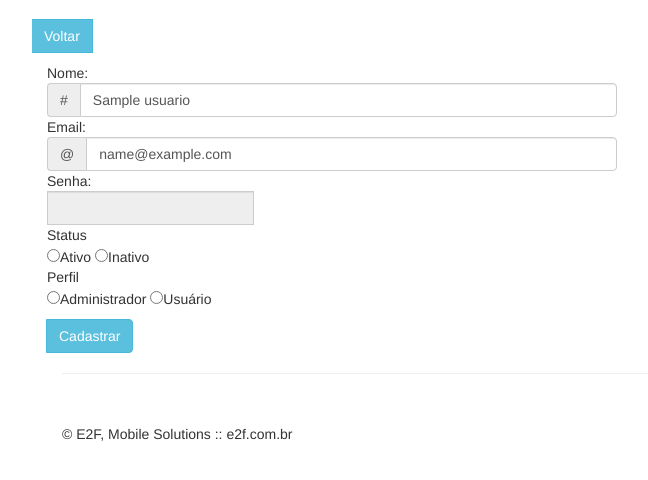
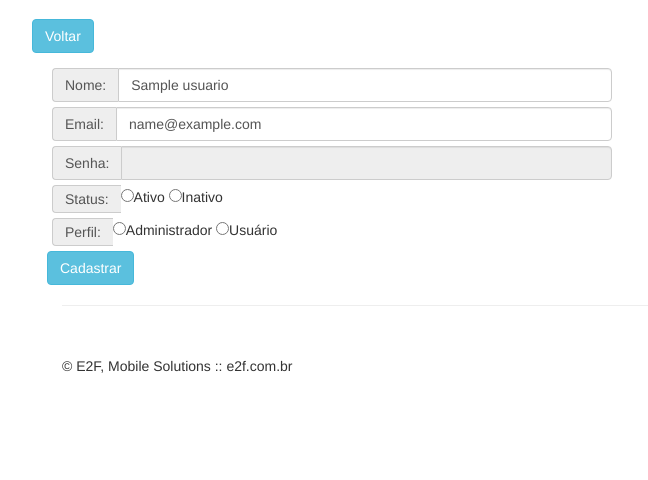
Before and after one commit to franciscomduarte/https-gitlab.com-e2f-monitoramento, a PHP site: page /index.php?pg=5&acao=a&id=1 in a window 1280 px wide. Shown: the part 51-531 px from the top of the page, without its empty margins (8-656 px from the left). Run offline with PHP 8.4, Linux system fonts and the light colour scheme; the visitor is signed in with stand-in values (Sample User, id 1); tables that the repository leaves empty or names only in its code hold one stand-in row (values such as "Sample post"); data that the repository does not hold is empty.

Commit message:
git-svn-id: svn://e2f.com.br/e2f/apps/scc_cerimonial@1104 f2c8e972-50ed-4da8-97be-2e774d6a7978

```diff
--- a/usuario/novo-usuario.php
+++ b/usuario/novo-usuario.php
@@ -22,59 +22,55 @@
 	<div class="row">
 		<div class="table-responsive">
 
-			<fieldset legend="Pesquisar">
 				<form method="post" action="index.php?pg=2">
 					<div class="row">
 						<div class="col-lg-6">
 
-							<span class="input-group-btn">
 								<button class="btn btn-info" type="button"
 									onclick="history.go(-1);">Voltar</button>
-							</span>
 
 						</div>
 					</div>
 					<!-- /.row -->
 				</form>
-			</fieldset>
 		</div>
 		<p>
 
 		<form action="usuario/gravar-usuario.php?acao=<?php echo $acao?>" method="post">
 			<input type="hidden" name="id" value="<?php echo $id?>">
 			<div class="col-lg-6">
-				Nome:
-				<div class="input-group">
-					<span class="input-group-addon">#</span>
+
+				<div class="input-group" style="margin: 5px">
+					<span class="input-group-addon">Nome:</span>
 					<input name="nome" value="<?php echo $nome?>" class="form-control" placeholder="Digite o nome" required>
 				</div>
-				Email:
-				<div class="input-group">
-					<span class="input-group-addon">@</span>
+
+				<div class="input-group" style="margin: 5px">
+					<span class="input-group-addon">Email:</span>
 					<input type="email" name="email" value="<?php echo $email?>" class="form-control" placeholder="Digite o email" required>
 				</div>
-				Senha:
-				<div class="input-group">
+
+				<div class="input-group" style="margin: 5px">
+					<span class="input-group-addon">Senha:</span>
 					<input type="password" required name="senha" class="form-control" <?php echo $acao=='a' ? 'disabled':''?>>
 				</div>
-				Status
-				<div class="input-group">
+
+				<div class="input-group" style="margin: 5px">
+					<span class="input-group-addon">Status:</span>
 					<input type="radio" required name="situacao" value="1" <?php if ($ativo == 1) echo 'checked'?>>Ativo
 					<input type="radio" required name="situacao" value="0" <?php if ($ativo == 0) echo 'checked'?>>Inativo
 				</div>
 
-				Perfil
-				<div class="input-group">
+
+				<div class="input-group" style="margin: 5px">
+					<span class="input-group-addon">Perfil:</span>
 					<input type="radio" required name="perfil" value="0" <?php if ($perfil == 0) echo 'checked'?>>Administrador
 					<input type="radio" required name="perfil" value="1" <?php if ($perfil == 1) echo 'checked'?>>Usuário
 				</div>
 
-				<span class="input-group-btn" style="padding-top: 10px">
 					<button class="btn btn-info" type="submit">Cadastrar</button>
-				</span>
 			</div>
 		</form>
-		</p>
 
 	</div>
 </div>
```
Also changed, not shown: usuario/listar-usuario.php (+10 -4 lines).
